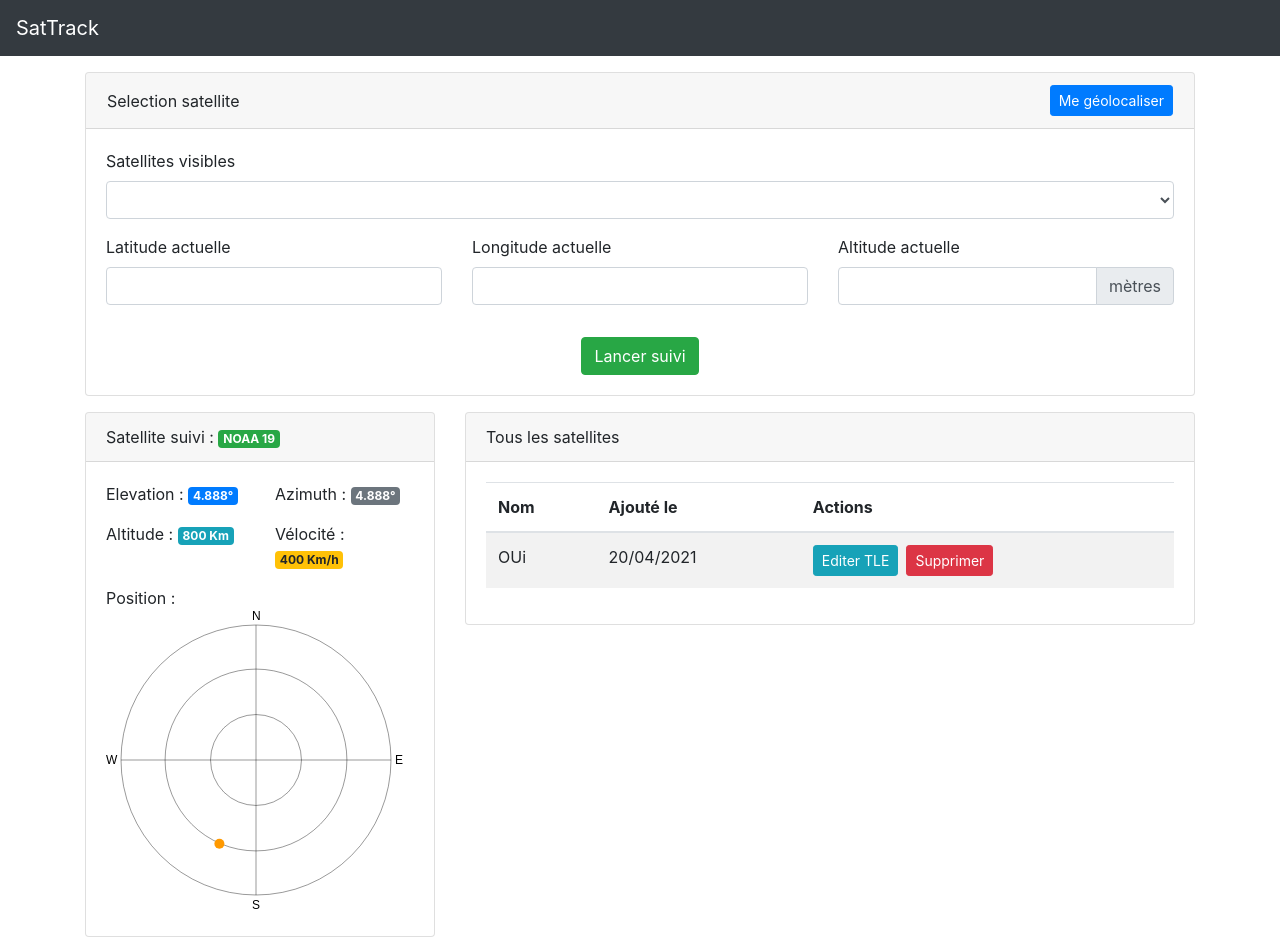
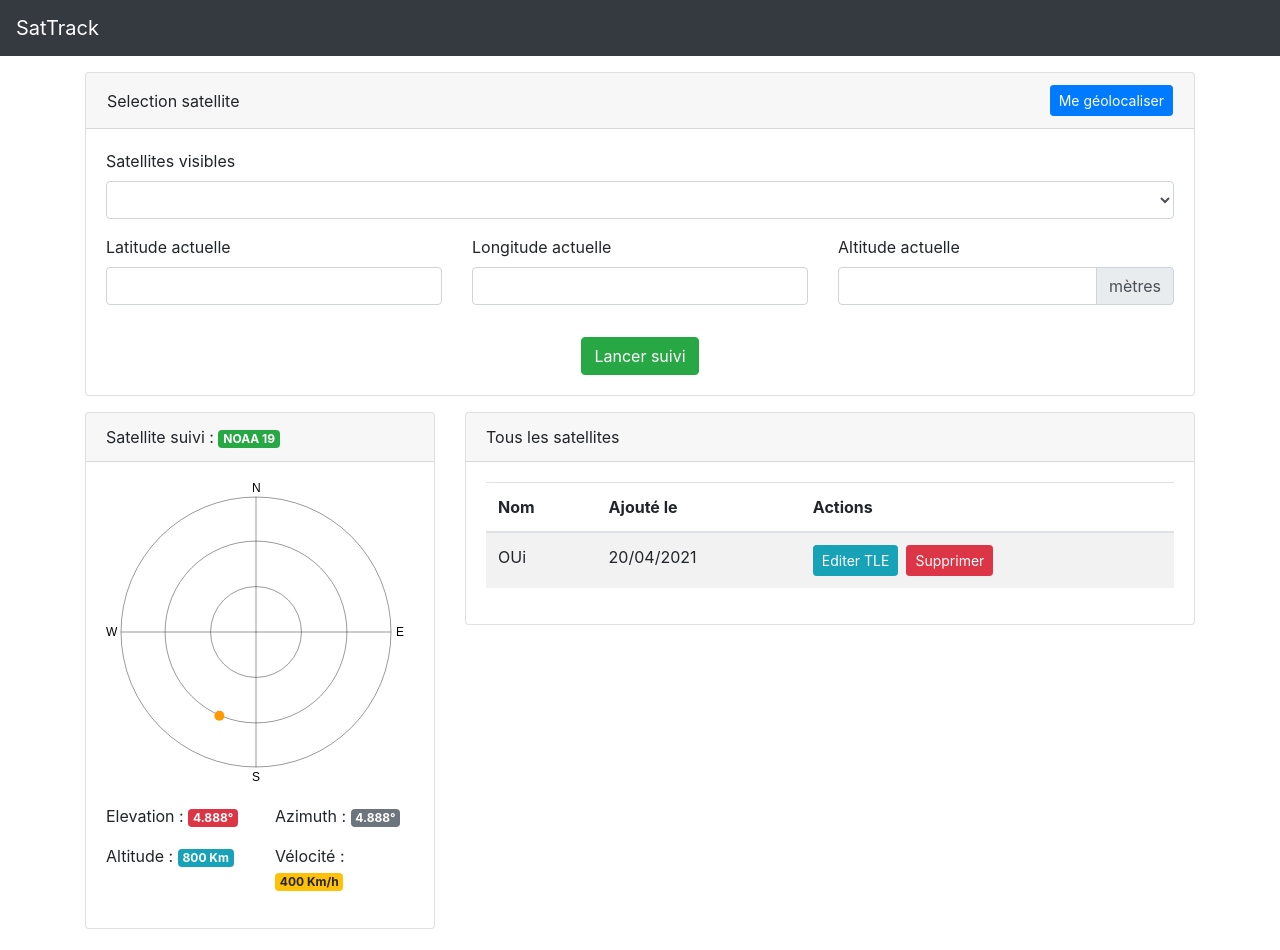
Before and after one commit to SharkEzz/SatTrack-front, a React (Vite) app: page / in a window 1280 px wide. Shown: the top 950 px of the page. Built offline with nearby package versions, Linux system fonts and the light colour scheme.

Commit message:
TrackingView: change elevation badge color regarding current elevation

```diff
--- a/src/Components/SatelliteSight.jsx
+++ b/src/Components/SatelliteSight.jsx
@@ -1,4 +1,4 @@
-import React, { useCallback, useEffect, useRef, useState } from 'react';
+import React, { useCallback, useEffect, useRef } from 'react';
 
 const SatelliteSight = ({ azimuth, elevation }) => {
     const canvasRef = useRef(null);
@@ -63,7 +63,7 @@ const SatelliteSight = ({ azimuth, elevation }) => {
             ctx.beginPath();
             ctx.fillText('S', centerX - 4, height - 1);
             ctx.beginPath();
-            ctx.fillText('E', width - offset + 4, centerY + 4);
+            ctx.fillText('E', width - offset + 5, centerY + 4);
             ctx.beginPath();
             ctx.fillText('W', 0, centerY + 4);
             ctx.fillStyle = '#FF9900';
@@ -81,8 +81,7 @@ const SatelliteSight = ({ azimuth, elevation }) => {
 
     return (
         <div className="w-100">
-            Position :
-            <canvas height="300" width="300" ref={canvasRef} />
+            <canvas className="mb-3" height="300" width="300" ref={canvasRef} />
         </div>
     );
 };
--- a/src/Components/TrackingView.jsx
+++ b/src/Components/TrackingView.jsx
@@ -2,7 +2,20 @@ import React from 'react';
 import { Card, Row, Col, Badge } from 'react-bootstrap';
 import SatelliteSight from './SatelliteSight';
 
-const TrackingView = ({currentTracking}) => {
+const TrackingView = ({ currentTracking }) => {
+
+  const getElevationBadgeColorByElevationValue = (elevation) => {
+    switch (true) {
+      case elevation < 15:
+        return 'danger';
+      case elevation < 20 && elevation > 15:
+        return 'warning';
+      case elevation >= 40:
+        return 'success';
+      default:
+        return 'primary';
+    }
+  }
 
   return (
     <Card className="mb-3">
@@ -11,9 +24,13 @@ const TrackingView = ({currentTracking}) => {
       </Card.Header>
       <Card.Body>
         <Row>
+          <Col className="justify-content-center">
+            <SatelliteSight azimuth={203.62} elevation={29.09} />
+          </Col>
+        </Row>
+        <Row>
           <Col>
-                {/* TODO : Changer la couleur du badge en fonction de l'élévation, plus visible -> vert sinon rouge */}
-                <p>Elevation : <Badge variant="primary">4.888°</Badge></p>
+            <p>Elevation : <Badge variant={getElevationBadgeColorByElevationValue(4.888)}>4.888°</Badge></p>
           </Col>
           <Col>
             <p>Azimuth : <Badge variant="secondary">4.888°</Badge></p>
@@ -26,12 +43,6 @@ const TrackingView = ({currentTracking}) => {
           <Col>
             <p>Vélocité : <Badge variant="warning">400 Km/h</Badge></p>
           </Col>
-              {/* TODO : mettre un cercle avec la position du satellite caractérisé par un point ? Permet de voir si le tracking de l'antenne à du sens */}
-            </Row>
-            <Row>
-              <Col>
-                <SatelliteSight azimuth={203.62} elevation={29.09} />
-              </Col>
         </Row>
       </Card.Body>
     </Card>
```
Lines whose indentation alone changed are shown as unchanged.
